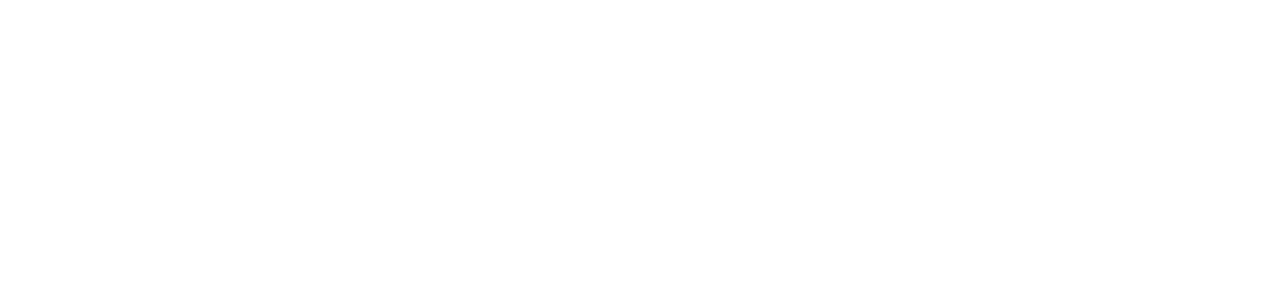
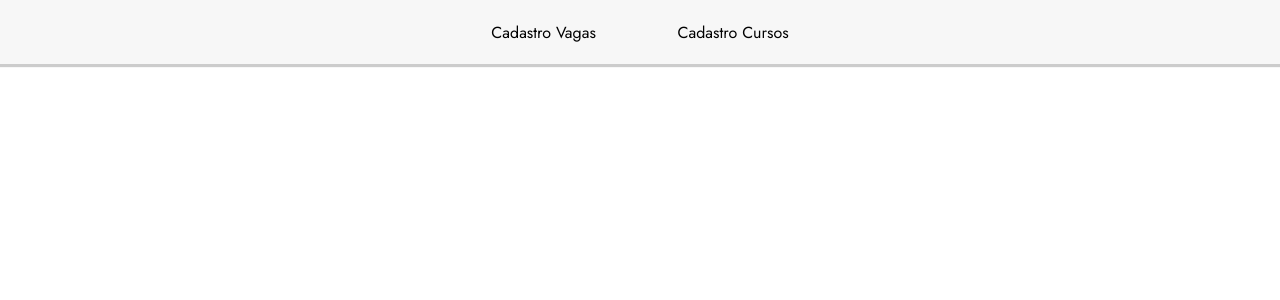
Before and after one commit to Santozzz/TCC-PERR-FRONTEND, a Vue app in the folder frontend/: page /CadastroCurso in a window 1280 px wide. Before the commit this address had no page. Shown: the top 300 px of the page. Built offline with nearby package versions, Linux system fonts and the light colour scheme.

Commit message:
add - David

```diff
--- a/frontend/src/components/ALL/Navbar-adm.vue
+++ b/frontend/src/components/ALL/Navbar-adm.vue
@@ -4,7 +4,7 @@
             <nav>
                 <ul>
                     <li><router-link to="/CadastroVaga">Cadastro Vagas</router-link></li>
-                    <li><router-link to="">Cadastro Cursos</router-link></li>
+                    <li><router-link to="/CadastroCurso">Cadastro Cursos</router-link></li>
                 </ul>
             </nav>
         </header>
--- a/frontend/src/router/index.js
+++ b/frontend/src/router/index.js
@@ -17,6 +17,11 @@ const router = createRouter({
       path: "/CadastroVaga",
       name: "cadastrovaga",
       component: () => import("../views/CadastroVaga.vue"),
+    },
+    {
+      path: "/CadastroCurso",
+      name: "cadastrocurso",
+      component: () => import("../views/CadastroCurso.vue"),
     },
     {
       path: "/MinhaConta",
--- a/frontend/src/views/CadastroCurso.vue
+++ b/frontend/src/views/CadastroCurso.vue
@@ -1,19 +1,22 @@
 <template>
     <div>
-
+        <NavbarAdm />
     </div>
 </template>
 
 <script>
+import NavbarAdm from '@/components/ALL/Navbar-adm.vue';
+
 export default {
-    setup () {
-
-
+    components:{
+        NavbarAdm
+    },
+    data() {
         return {}
     }
 }
 </script>
 
-<style lang="scss" scoped>
+<style scoped>
 
 </style>
```
